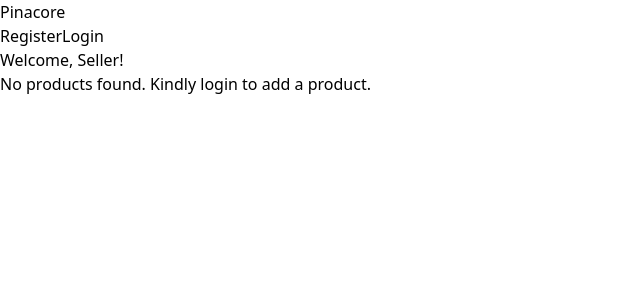
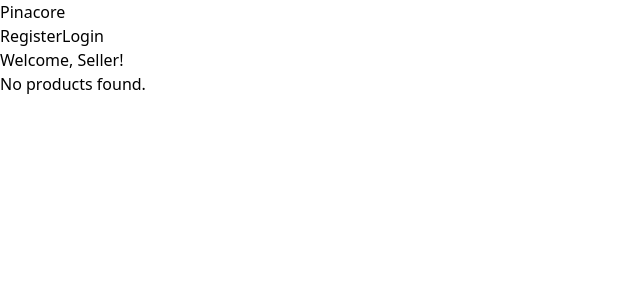
Before and after one commit to nazennash/propin-front, a React (Vite) app: page / in a window 1280 px wide. Shown: the top 300 px of the page, without its empty margins (0-640 px from the left). Built offline with nearby package versions, Linux system fonts and the light colour scheme.

Commit message:
dash-update

```diff
--- a/src/components/SellerDashboard.jsx
+++ b/src/components/SellerDashboard.jsx
@@ -105,7 +105,7 @@
                 ) : (
                     <div>
                         {products.length === 0 ? (
-                            <div className="mx-auto text-center text-gray-500">No products found. Kindly login to add a product.</div>
+                            <div className="mx-auto text-center text-gray-500">No products found. </div>
                         ) : (
                             <div className="overflow-x-auto">
                                 <table className="min-w-full bg-white border border-gray-200">
```
